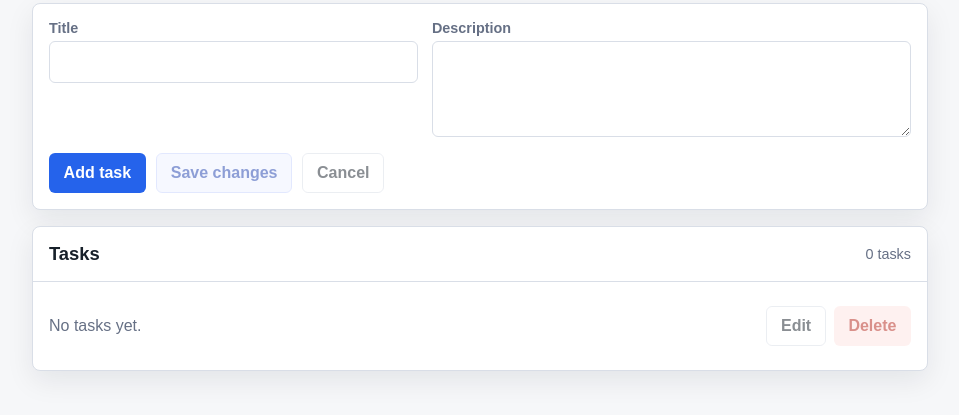
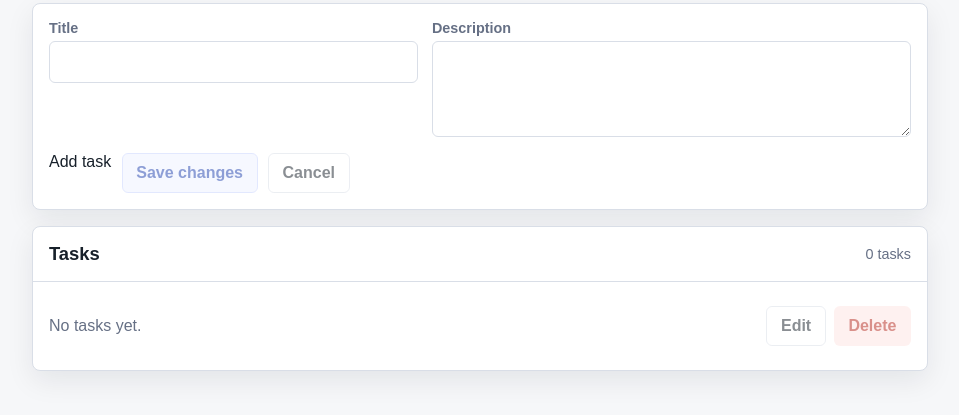
Before and after one commit to JayyyyUPV/CMSC129-Lab4-TolentinoEM, a website: page public/index.html in a window 1280 px wide. Shown: the part 109-524 px from the top of the page, without its empty margins (160-1119 px from the left). Drawn offline with Linux system fonts and the light colour scheme.

Commit message:
[FORCED RED]

```diff
--- a/public/index.html
+++ b/public/index.html
@@ -347,7 +347,7 @@
           </div>
 
           <div class="form-actions">
-            <button id="create-button" class="primary" data-testid="create-task-button" type="submit">
+            <!-- <button id="create-button" class="primary" data-testid="create-task-button" type="submit"> -->
               Add task
             </button>
             <button id="save-button" class="secondary" data-testid="save-task-button" type="button" disabled>
```
